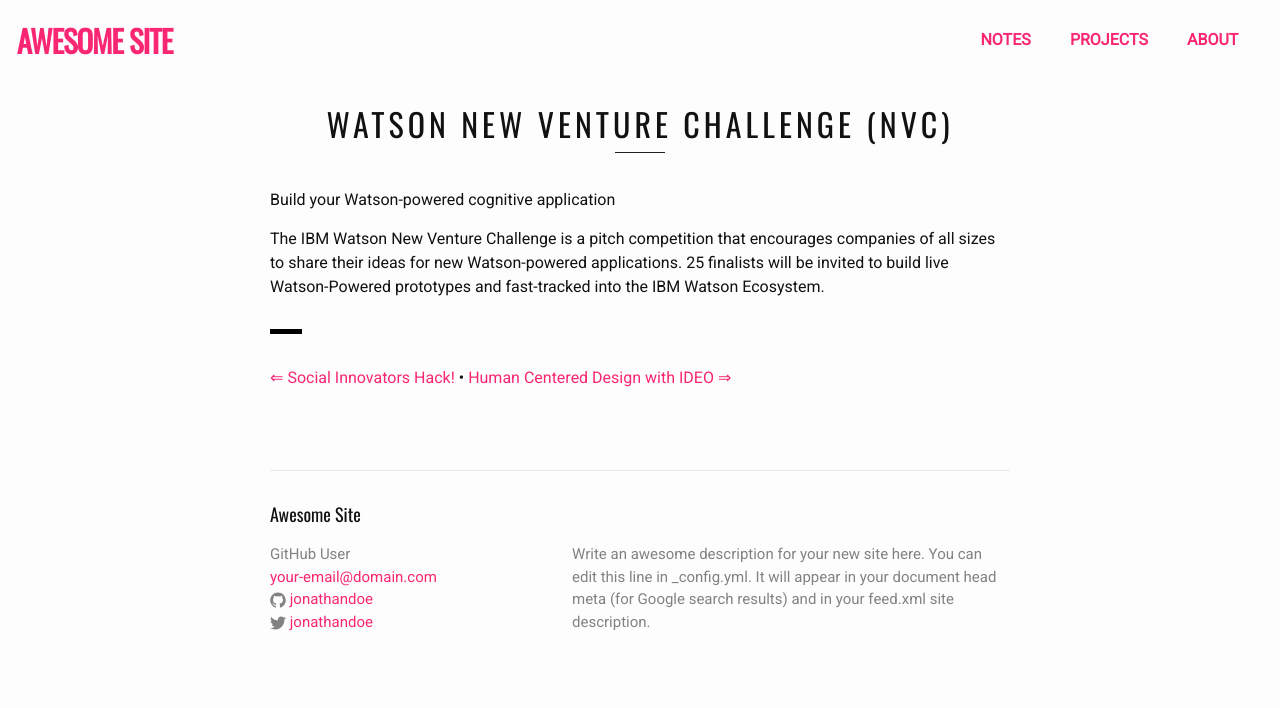
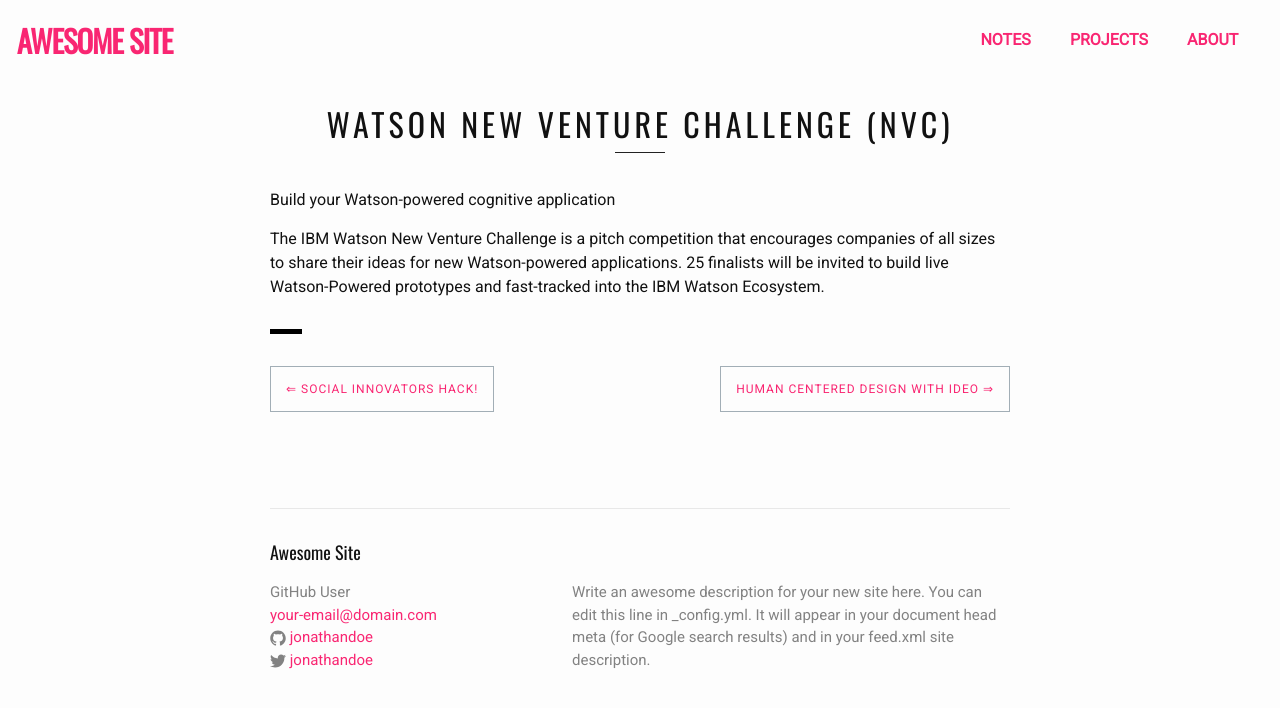
Before and after one commit to centros4520/t-2021, a Jekyll site: the page built from _projects/2016-1-ibm-watson.md, in a window 1280 px wide. Shown: the top 708 px of the page. Built offline with Jekyll 4.4.1, drawn with Linux system fonts in a browser that asks for light colours; nearby versions of some CDN libraries.

Commit message:
Add 2-col paginator using grid mixin and featured project banner image

```diff
--- a/_includes/collection-paginator.html
+++ b/_includes/collection-paginator.html
@@ -30,8 +30,21 @@
 };
 </script>
 
-{% if prevurl %}<a href="{{prevurl}}" class="prev">&lArr; {{prevtitle}}</a>{% endif %}
+<!-- {% if prevurl %}<a href="{{prevurl}}" class="prev">&lArr; {{prevtitle}}</a>{% endif %}
 {% if prevurl and nexturl %} 	&bull; {% endif %}
-{% if nexturl %}<a href="{{nexturl}}" class="nxt">{{nexttitle}} &rArr;</a>{% endif %}
+{% if nexturl %}<a href="{{nexturl}}" class="nxt">{{nexttitle}} &rArr;</a>{% endif %} -->
 
 </div>
+
+<div class="paginator-project">
+    <div class="paginator-project-prev">
+    {% if prevurl %}
+    <a href="{{prevurl}}" class="prev Button">&lArr; {{prevtitle}}</a>
+    {% endif %}
+    </div>
+    <div class="paginator-project-next">
+    {% if nexturl %}
+    <a href="{{nexturl}}" class="nxt Button">{{nexttitle}} &rArr;</a>
+    {% endif %}
+    </div>
+</div>
--- a/_sass/custom.scss
+++ b/_sass/custom.scss
@@ -1,6 +1,7 @@
 @charset "utf-8";
 // Import Mixin.
 @import "custom/mixin";
+@import "custom/mixin-grid";
 
 // Define defaults for each variable.
 $base-font-family1: 'Oswald',sans-serif !default;
@@ -178,6 +179,9 @@
 https://stackoverflow.com/questions/8572952/border-length-smaller-than-div-width
 
 -------------------------------- */
+figure > img{
+  margin: 0 auto;
+}
 figcaption {
   font-size: 0.85em;
   text-align: center;
@@ -191,11 +195,11 @@
 figcaption:before {
   content: " ";
   position: absolute;
-  left: 25%;
+  left: 40%;
   top: 0;
   height: 1px;
-  width: 50%;
-  border-top: 2px solid $grey-color-dark;
+  width: 20%;
+  border-top: 5px solid $grey-color-light;
 }
 
 /* --------------------------------
@@ -380,5 +384,6 @@
   "custom/homepage-featured",
   "custom/homepage-til",
   "custom/project-list",
+  "custom/project-featured",
   "code/monokai.sublime"
 ;
--- /dev/null
+++ b/_sass/custom/_mixin-grid.scss
@@ -0,0 +1,55 @@
+//http://thesassway.com/intermediate/simple-grid-mixins
+// Make sure you have this in your styles
+// because grid is using paddings
+*,
+*:before,
+*:after {
+    -moz-box-sizing: border-box;
+    -webkit-box-sizing: border-box;
+    box-sizing: border-box;
+}
+
+// This is mixin which you will include in parent
+// of columns. It kills default margin of inline-block
+// elements.
+@mixin row () {
+    font-size: 0;
+}
+
+// This is column mixins.
+@mixin col ($col, $sum, $gap: 1em, $align: top, $first: false, $last: false) {
+    width: 100%;
+    display: inline-block;
+    font-size: $base-font-size;
+    padding-left: 0;
+    padding-right: 0;
+    text-align: center;
+    margin-bottom:1em;
+    @media only screen and (min-width: 768px) {
+        width: percentage($col/$sum);
+        vertical-align: $align;
+        padding-left: if($first, 0, $gap);
+        padding-right: if($last, 0, $gap);
+    }
+    //&.fluid { width: percentage($col/$sum); }
+}
+
+.paginator-project {
+    @include row;
+
+}
+
+.paginator-project {
+  .paginator-project-prev {
+        @include col(1, 2, $first: true);
+        @media only screen and (min-width: 768px) {
+          text-align: left;
+       }
+  }
+  .paginator-project-next {
+      @include col(1, 2, $last: true);
+      @media only screen and (min-width: 768px) {
+        text-align: right;
+     }
+    }
+}
--- /dev/null
+++ b/_sass/custom/_project-featured.scss
@@ -0,0 +1,40 @@
+// For Project Image without Caption
+
+.BannerImage--background {
+    position: absolute;
+    left: 0;
+    top: 0;
+    width: 100%;
+    height: 100%;
+    background-size: cover;
+}
+
+.BannerImage {
+    background-repeat: no-repeat;
+    background-position: 50%;
+}
+
+.BannerContainer {
+    @include flex(1);
+    position: relative;
+    margin-bottom:1em;
+}
+
+
+@include small-screen() {
+
+}
+
+@include middle-screen() {
+     .BannerContainer {
+        height: 300px;
+    }
+}
+
+@include medium-screen() {
+
+}
+
+@include large-screen() {
+
+}
```
Also changed, not shown: _includes/image-full.html (added, +13 -0 lines).
